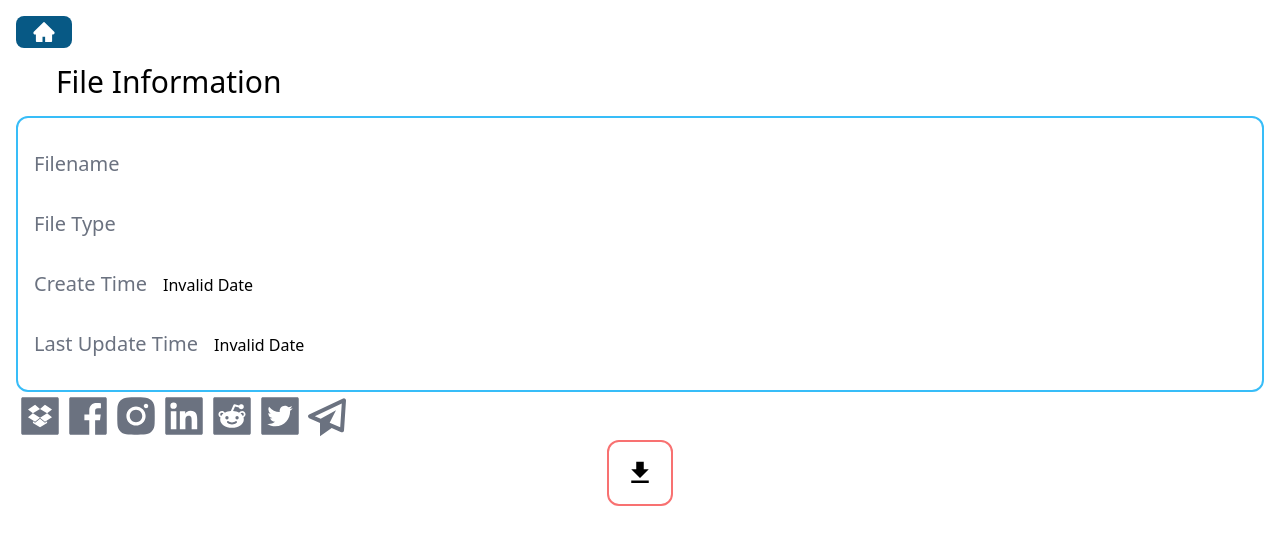
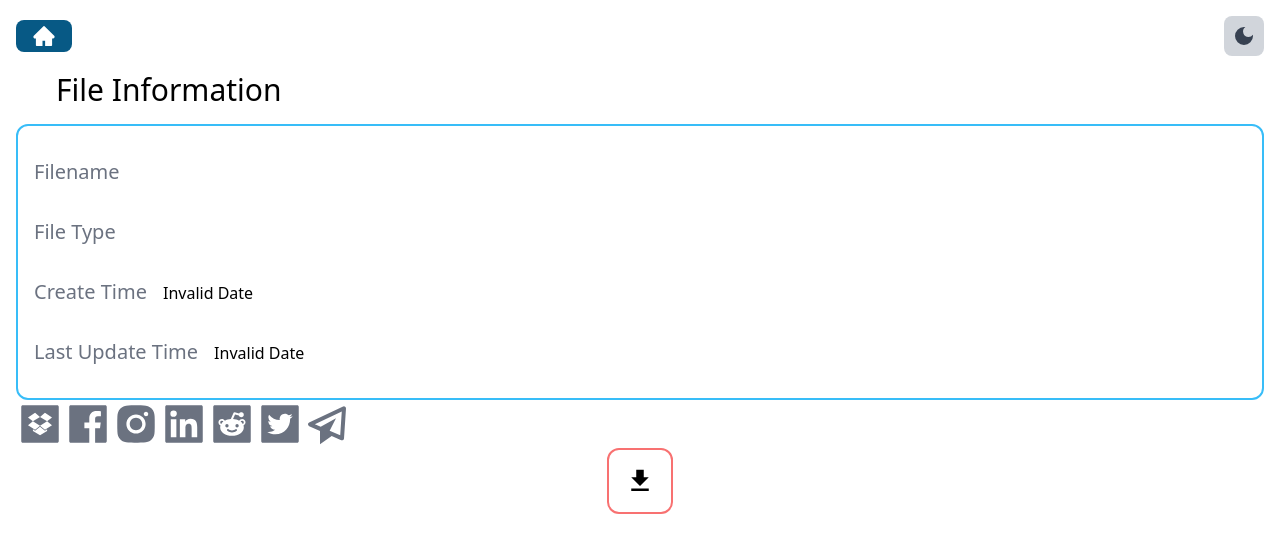
Before and after one commit to EZRA-DVLPR/Comp680FSWeb, a React (Vite) app in the folder client/: page /files/details/1 in a window 1280 px wide. Shown: the top 552 px of the page. Built offline with nearby package versions, Linux system fonts and the light colour scheme; no server answers.

Commit message:
header added to all non-home pages

```diff
--- a/client/src/components/ColorTheme.jsx
+++ b/client/src/components/ColorTheme.jsx
@@ -37,7 +37,7 @@ const ToggleSwitch = () => {
 
                 {/* Render different icons based on the state */}
 
-                {isLightMode ? (<MdLightMode className="text-white" />) : (<MdDarkMode className="text-gray-700" />)}
+                {isLightMode ? (<MdLightMode className="text-white text-2xl" />) : (<MdDarkMode className="text-gray-700 text-2xl" />)}
             </button>
         </div>
     );
--- /dev/null
+++ b/client/src/components/Header.jsx
@@ -0,0 +1,13 @@
+import HomeButton from '../components/HomeButton';
+import ColorThemeButton from '../components/ColorTheme';
+
+const Header = () => {
+  return (
+    <div className='flex justify-between items-center'>
+        <HomeButton />
+        <ColorThemeButton />
+      </div>
+  );
+};
+
+export default Header;
--- a/client/src/components/home/FileModal.jsx
+++ b/client/src/components/home/FileModal.jsx
@@ -4,17 +4,14 @@ import { FaFile } from "react-icons/fa";
 const FileModal = ({file, onClose}) => {
   return (
     <div className='fixed bg-black bg-opacity-60 top-0 left-0 right-0 bottom-0 z-50 flex justify-center items-center' onClick={onClose}>
-        <div onClick={(event) => event.stopPropagation()} className='w-[600px] max-w-full h-[400px] bg-white rounded-xl p-4 flex flex-col relative'>
+        <div onClick={(event) => event.stopPropagation()} className='max-w-full bg-white rounded-xl p-4 flex flex-col relative w-80'>
             <AiOutlineClose className='absolute right-6 top-6 text-3xl text-red-600 cursor-pointer' onClick={onClose}/>
-            <h2 className='w-fit px-4 py-1 bg-red-300 rounded-lg mb-5'>
+            <h2 className='w-fit px-4 py-1 bg-red-300 rounded-lg mb-5 text-4xl'>
                 {file.filetype}
             </h2>
-            <div className='flex justify-start items-center gap-x-2 mb-5'>
+            <div className='flex justify-start items-center gap-x-2 mb-5 text-4xl'>
                 <FaFile className='text-red-300 text-2xl' />
                 <h2 className='my-1'>{file.filename}</h2>
-            </div>
-            <div className='my-2'>
-                sample display of the data.
             </div>
         </div>
     </div>
--- a/client/src/pages/CreateFiles.jsx
+++ b/client/src/pages/CreateFiles.jsx
@@ -1,10 +1,10 @@
 import React, { useState } from 'react';
 import axios from 'axios';
-import HomeButton from '../components/HomeButton';
 import Spinner from '../components/Spinner';
 import { useSnackbar } from 'notistack';
 import { FaUpload } from "react-icons/fa";
 import { useNavigate } from 'react-router-dom';
+import Header from '../components/Header';
 
 const CreateFiles = () => {
     const [loading, setLoading] = useState(false);
@@ -56,11 +56,12 @@ const CreateFiles = () => {
 
     return (
     <div className='p-4'>
-        <HomeButton />
+        <Header />
         {loading ? (<Spinner />) : '' }
 
+        <h2 className='text-3xl my-4 justify-center flex'>File Upload</h2>
         <div className='flex flex-col border-2 border-sky-400 rounded-xl w-[600px] p-4 mx-auto'>
-            <h2 className='text-3xl my-4'>File Upload</h2>
+
             <form onSubmit={handleSubmit}>
                 <div className='mb-4'>
                     <label>
--- a/client/src/pages/DeleteFile.jsx
+++ b/client/src/pages/DeleteFile.jsx
@@ -1,9 +1,9 @@
 import React, { useState } from 'react';
-import HomeButton from '../components/HomeButton';
 import Spinner from '../components/Spinner';
 import axios from 'axios';
 import { useNavigate, useParams } from 'react-router-dom';
 import { useSnackbar } from 'notistack';
+import Header from '../components/Header';
 
 const DeleteFile = () => {
 
@@ -30,7 +30,7 @@ const DeleteFile = () => {
 
   return (
     <div className='p-4'>
-      <HomeButton />
+      <Header />
       <h1 className='text-3xl my-4'>
         Delete File
       </h1>
@@ -47,4 +47,4 @@ const DeleteFile = () => {
   )
 }
 
-export default DeleteFile
+export default DeleteFile;
--- a/client/src/pages/EditFile.jsx
+++ b/client/src/pages/EditFile.jsx
@@ -1,7 +1,7 @@
 import React, { useState, useEffect } from 'react';
 import { useNavigate, useParams } from 'react-router-dom';
 import axios from 'axios';
-import HomeButton from '../components/HomeButton';
+import Header from '../components/Header';
 import Spinner from '../components/Spinner';
 import { useSnackbar } from 'notistack';
 
@@ -45,7 +45,7 @@ const EditFile = () => {
 
   return (
     <div className='p-4'>
-      <HomeButton/>
+      <Header />
       <h1 className='text-3xl my-4'>Edit File</h1>
       {loading ? (<Spinner />) : '' }
       <div className='flex flex-col border-2 border-sky-400 rounded-xl w-[600px] p-4 mx-auto'>
@@ -59,4 +59,4 @@ const EditFile = () => {
   )
 }
 
-export default EditFile
+export default EditFile;
--- a/client/src/pages/ShowFile.jsx
+++ b/client/src/pages/ShowFile.jsx
@@ -1,11 +1,11 @@
 import React, { useEffect, useState } from 'react';
 import axios from 'axios';
 import { useParams } from 'react-router-dom';
-import HomeButton from '../components/HomeButton';
 import Spinner from '../components/Spinner';
 import Socials from '../components/Socials';
 import { MdDownload, MdDownloadDone } from 'react-icons/md';
 import { useSnackbar } from 'notistack';
+import Header from '../components/Header';
 
 const ShowFile = () => {
   //obtain list and loading state of page
@@ -60,7 +60,7 @@ const ShowFile = () => {
 
   return (
     <div className='p-4'>
-      <HomeButton />
+      <Header />
 
       <div className='items-center w-screen flex'>
 
@@ -109,4 +109,4 @@ const ShowFile = () => {
   )
 }
 
-export default ShowFile
+export default ShowFile;
```
Also changed, not shown: client/src/pages/Home.jsx (line endings or trailing spaces).
